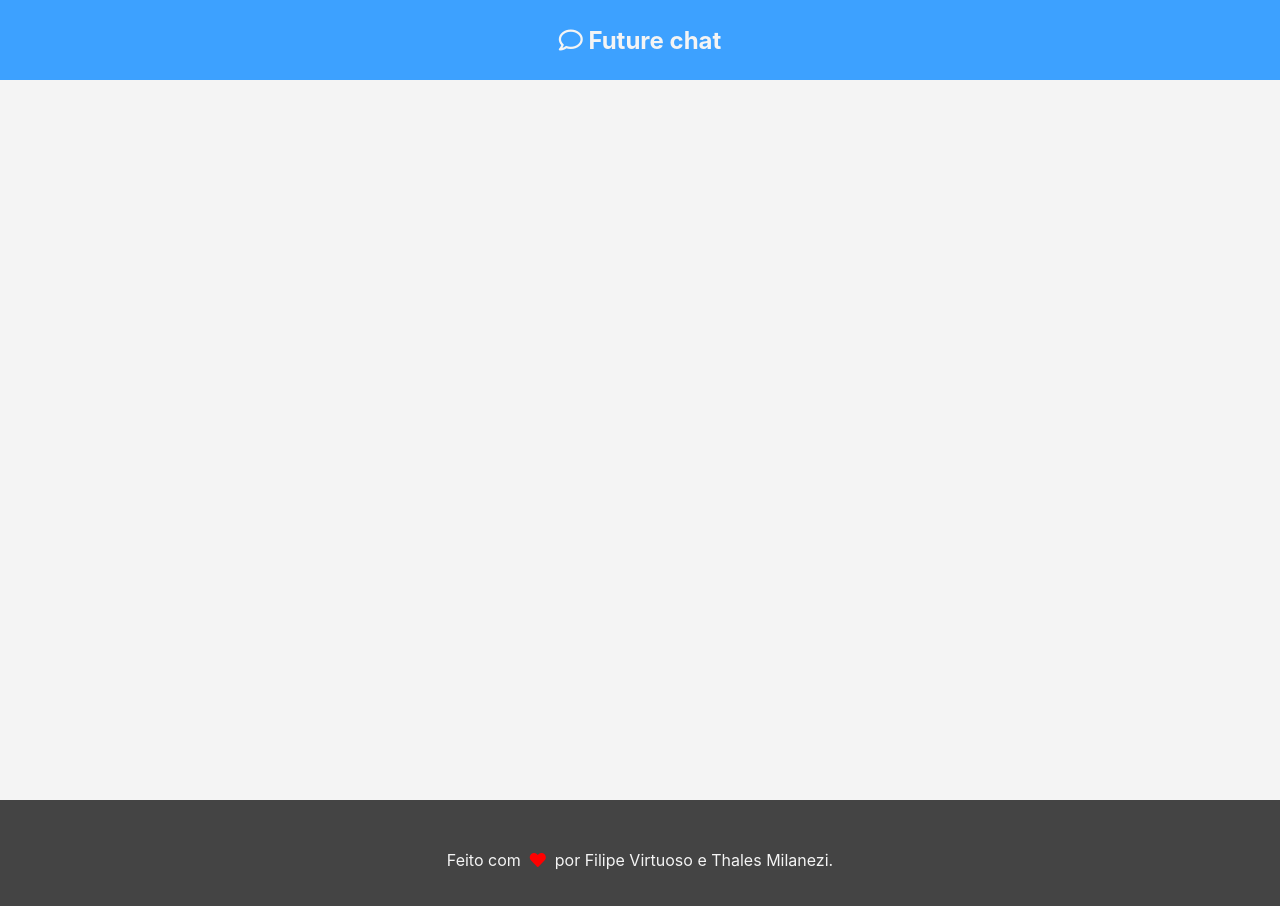
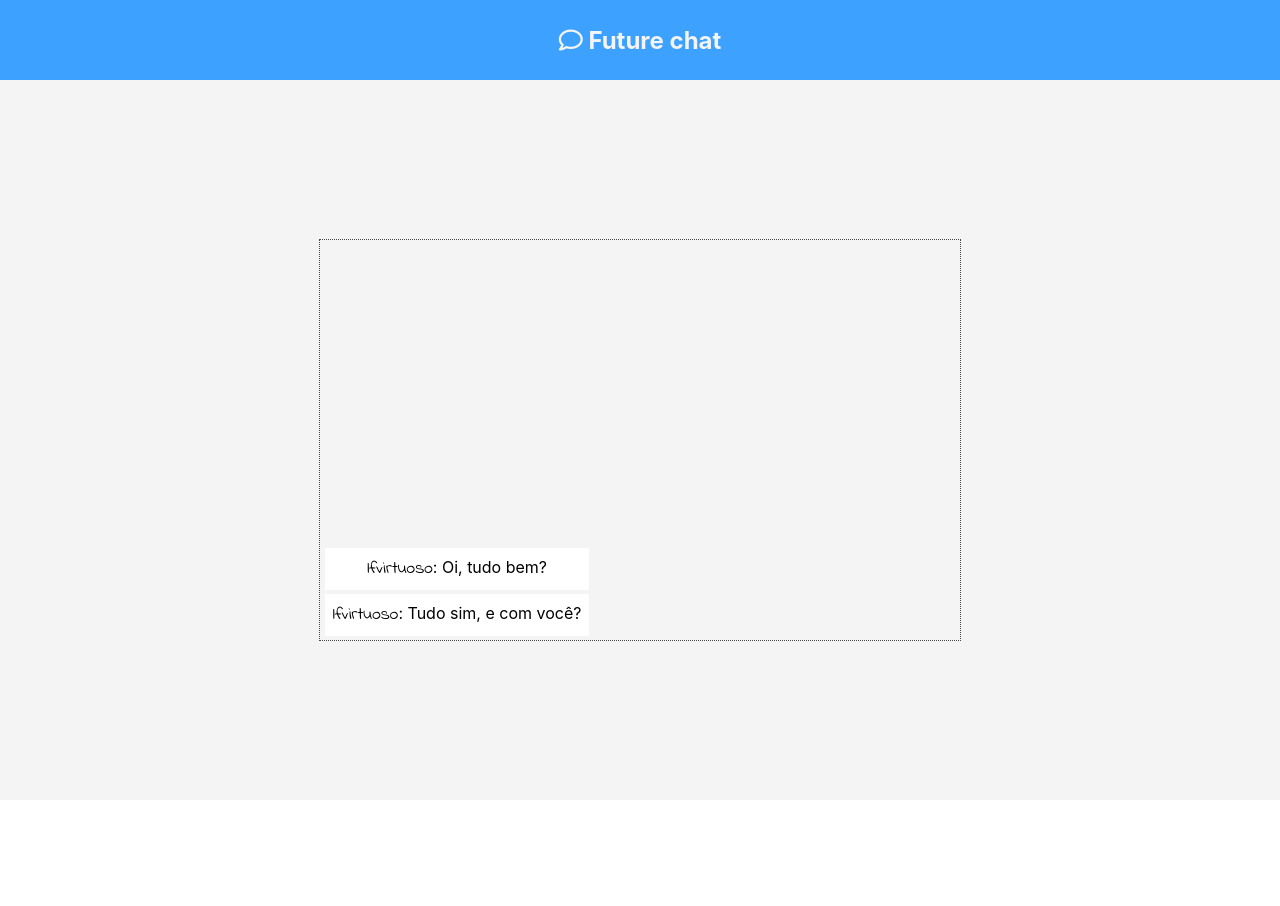
Before and after one commit to future4code/sagan-whats4-grupo8, a React (Create React App) app in the folder chat-app/: page / in a window 1280 px wide. Shown: the top 906 px of the page. After the commit the page ends 800 px from the top, so only its background shows below. Built offline with nearby package versions, Linux system fonts and the light colour scheme.

Commit message:
Alterações

```diff
--- a/chat-app/public/index.html
+++ b/chat-app/public/index.html
@@ -25,10 +25,14 @@
       Learn how to configure a non-root public URL by running `npm run build`.
     -->
     <link
+      href="https://fonts.googleapis.com/css?family=Indie+Flower&display=swap"
+      rel="stylesheet"
+    />
+    <link
       rel="stylesheet"
       href="https://cdnjs.cloudflare.com/ajax/libs/font-awesome/5.12.1/css/all.min.css"
     />
-    <title>React App</title>
+    <title>Future chat</title>
   </head>
   <body>
     <noscript>You need to enable JavaScript to run this app.</noscript>
--- a/chat-app/src/App.js
+++ b/chat-app/src/App.js
@@ -1,17 +1,64 @@
-import React from "react";
+import React, { Component } from "react";
 import "./App.css";
 import Navbar from "./Components/Navbar/Navbar";
 import MainContainer from "./Components/MainContainer/MainContainer";
 import Footer from "./Components/Footer/Footer";
+import MessagesContainer from "./Components/MessagesContainer/MessagesContainer";
+import styled from "styled-components";
 
-function App() {
-  return (
-    <div className="App">
-      <Navbar />
-      <MainContainer></MainContainer>
-      <Footer />
-    </div>
-  );
+const IndieFont = styled.span`
+  font-family: "Indie Flower", cursive;
+  font-size: 1.1rem;
+`;
+
+const Margin = styled.p`
+  margin: 0.25rem 0.3rem;
+  padding: 0.5rem;
+  background: #fff;
+`;
+
+const Messages = styled.div`
+  displa: flex;
+  flex-direction: column;
+`;
+
+class App extends Component {
+  constructor(props) {
+    super(props);
+    this.state = {
+      messages: [
+        { username: "lfvirtuoso", message: "Oi, tudo bem?" },
+        { username: "lfvirtuoso", message: "Tudo sim, e com você?" }
+      ],
+      teste: ["item", "item2"]
+    };
+  }
+
+  addMessage = (user, message) => {
+    this.setState({ messages: { username: user, message: message } });
+  };
+
+  render() {
+    const showMessages = this.state.messages.map((el, index) => {
+      return (
+        <Margin>
+          <IndieFont>{el.username}</IndieFont>:&nbsp;
+          {el.message}
+        </Margin>
+      );
+    });
+
+    return (
+      <div className="App">
+        <Navbar />
+        <MainContainer>
+          <MessagesContainer>
+            <Messages>{showMessages}</Messages>
+          </MessagesContainer>
+        </MainContainer>
+      </div>
+    );
+  }
 }
 
 export default App;
--- /dev/null
+++ b/chat-app/src/Components/MessagesContainer/MessagesContainer.js
@@ -0,0 +1,17 @@
+import React from "react";
+import styled from "styled-components";
+
+const MessagesArea = styled.section`
+  display: flex;
+  flex-direction: row;
+  align-items: flex-end;
+  border: 1px dotted #444;
+  width: 50%;
+  height: 50vh;
+`;
+
+const MessagesContainer = props => {
+  return <MessagesArea>{props.children}</MessagesArea>;
+};
+
+export default MessagesContainer;
```
